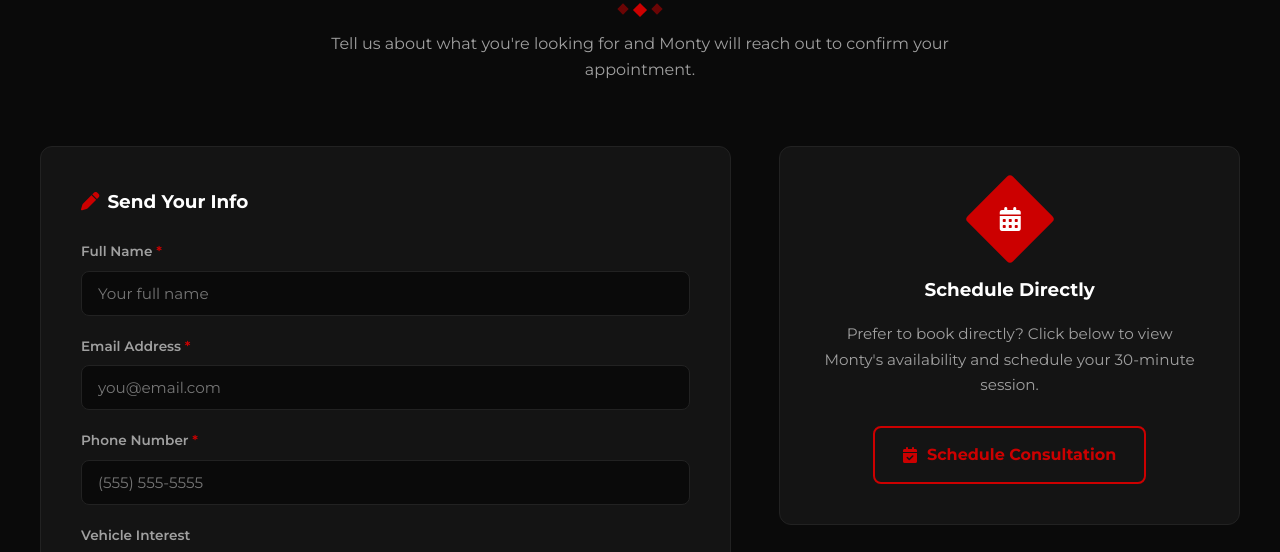
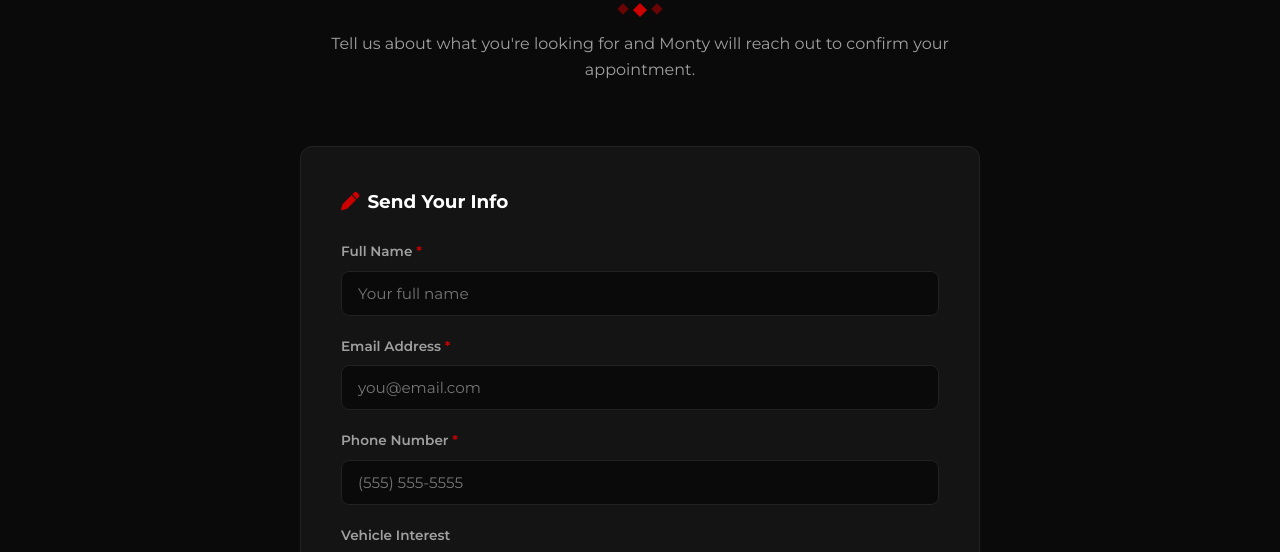
Before and after one commit to whitehausdigital/carsoncar, a plain HTML site: page index.html in a window 1280 px wide. Shown: the part 5132-5684 px from the top of the page. Drawn offline with Linux system fonts and the light colour scheme.

Commit message:
Remove Google Calendar scheduling card

```diff
--- a/index.html
+++ b/index.html
@@ -828,8 +828,9 @@
        ======================================================== */
     .booking-grid {
       display: grid;
-      grid-template-columns: 1.2fr 0.8fr;
-      gap: 48px;
+      grid-template-columns: 1fr;
+      max-width: 680px;
+      margin: 0 auto;
       align-items: start;
     }
 
@@ -956,69 +957,6 @@
       color: var(--text-secondary);
     }
 
-    /* Calendar side */
-    .booking-calendar {
-      background: var(--card-bg);
-      border: 1px solid var(--border);
-      border-radius: 12px;
-      padding: 40px;
-      text-align: center;
-    }
-
-    .booking-calendar .calendar-icon {
-      width: 64px;
-      height: 64px;
-      background: var(--accent);
-      border-radius: 4px;
-      display: flex;
-      align-items: center;
-      justify-content: center;
-      margin: 0 auto 24px;
-      transform: rotate(45deg);
-    }
-
-    .booking-calendar .calendar-icon i {
-      font-size: 1.5rem;
-      color: var(--text);
-      transform: rotate(-45deg);
-    }
-
-    .booking-calendar h3 {
-      font-size: 1.15rem;
-      font-weight: 700;
-      margin-bottom: 16px;
-    }
-
-    .booking-calendar p {
-      color: var(--text-secondary);
-      font-size: 0.95rem;
-      line-height: 1.7;
-      margin-bottom: 28px;
-    }
-
-    .btn-calendar {
-      display: inline-flex;
-      align-items: center;
-      gap: 10px;
-      background: transparent;
-      color: var(--accent);
-      padding: 14px 28px;
-      border: 2px solid var(--accent);
-      border-radius: 8px;
-      font-family: var(--font);
-      font-size: 1rem;
-      font-weight: 700;
-      cursor: pointer;
-      transition: background 0.2s ease, color 0.2s ease, transform 0.15s ease;
-      text-decoration: none;
-    }
-
-    .btn-calendar:hover {
-      background: var(--accent);
-      color: var(--text);
-      transform: translateY(-2px);
-    }
-
     /* ========================================================
        FOOTER
        ======================================================== */
@@ -1191,10 +1129,6 @@
       .carousel-track {
         gap: 0;
         scroll-padding: 0;
-      }
-
-      .booking-grid {
-        grid-template-columns: 1fr;
       }
 
       .booking-form {
@@ -1574,19 +1508,6 @@
           </div>
         </div>
 
-        <!-- Google Calendar side -->
-        <div class="booking-calendar">
-          <div class="calendar-icon">
-            <i class="fas fa-calendar-alt"></i>
-          </div>
-          <h3>Schedule Directly</h3>
-          <p>Prefer to book directly? Click below to view Monty's availability and schedule your 30-minute session.</p>
-          <!-- REPLACE: insert Google Calendar appointment scheduling URL -->
-          <a href="https://calendar.google.com/calendar/appointments/REPLACE_WITH_LINK" target="_blank" rel="noopener" class="btn-calendar">
-            <i class="fas fa-calendar-check"></i>
-            Schedule Consultation
-          </a>
-        </div>
       </div>
     </div>
   </section>
```
